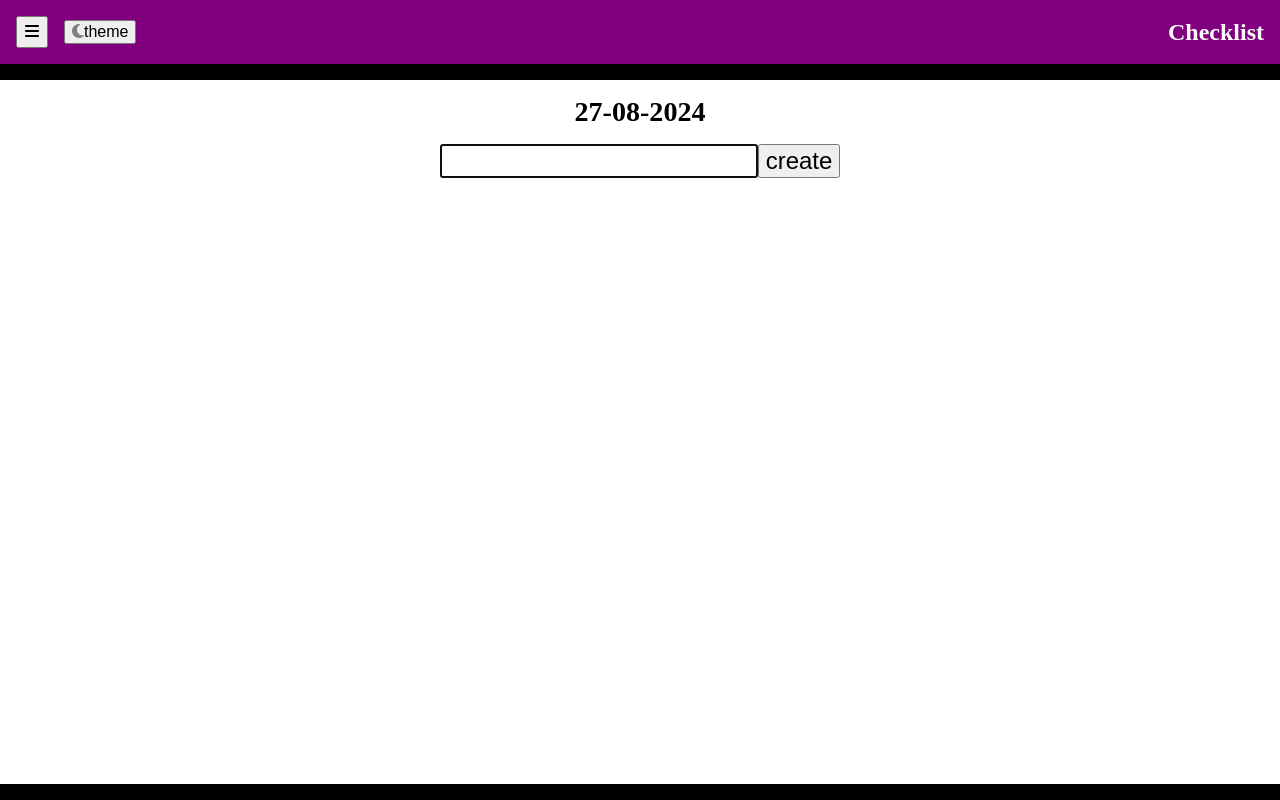
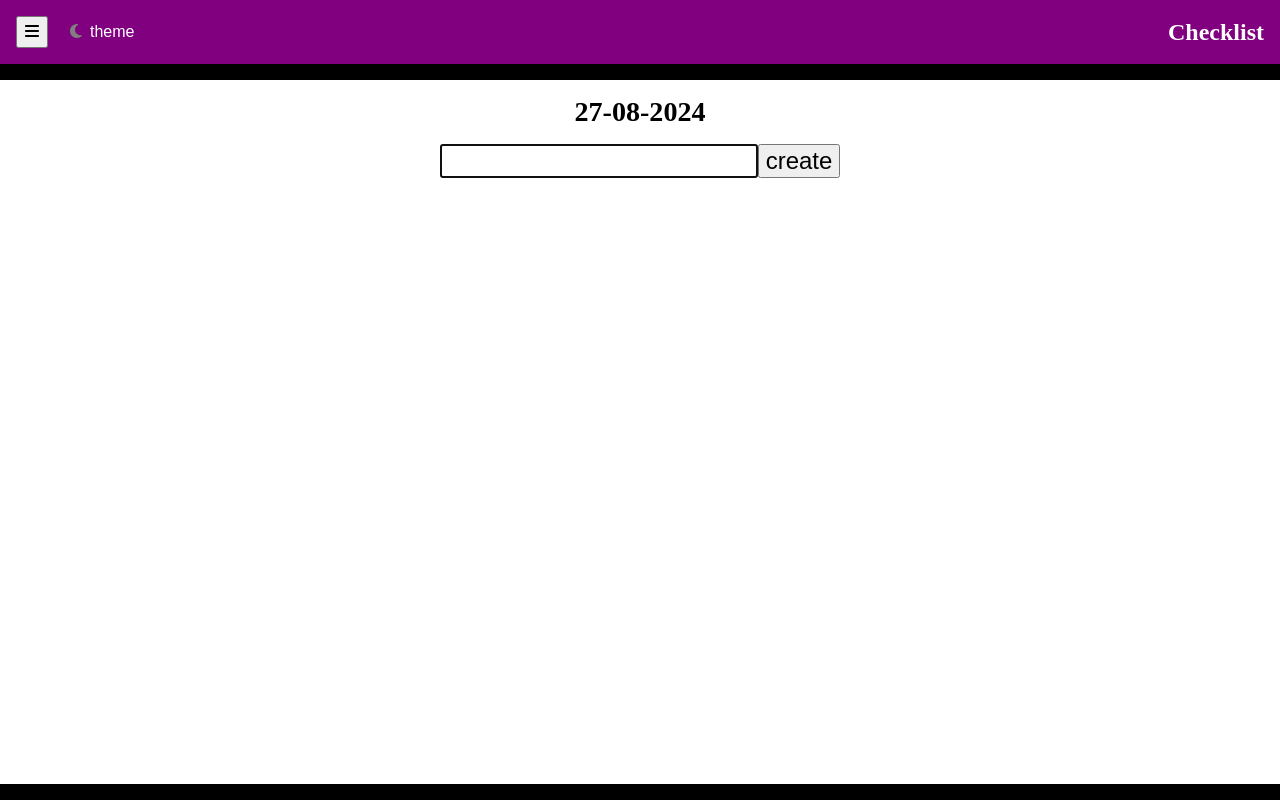
Before and after one commit to 60x20/Checklist, a React (Vite) app: page /#/2024/08/27 in a window 1280 px wide. Built offline with nearby package versions, Linux system fonts and the light colour scheme.

Commit message:
theme-toggler basic styling

```diff
--- a/src/App.css
+++ b/src/App.css
@@ -77,7 +77,21 @@ button.toggler-with-icon {
     order: 10;
   }
 }
+#theme-toggler {
+  background-color: transparent;
+  color: inherit;
+  border: 0; /* backgroung will be transparent */
+  transition: background-color .2s;
 
+  height: var(--toggler-button-height);
+  box-sizing: border-box; /* padding by UA should respect the height */
+
+  display: flex;
+  align-items: center;
+  gap: .5rem;
+}
+#theme-toggler:hover {
+  background-color: pink;
 }
 
 main {
```
